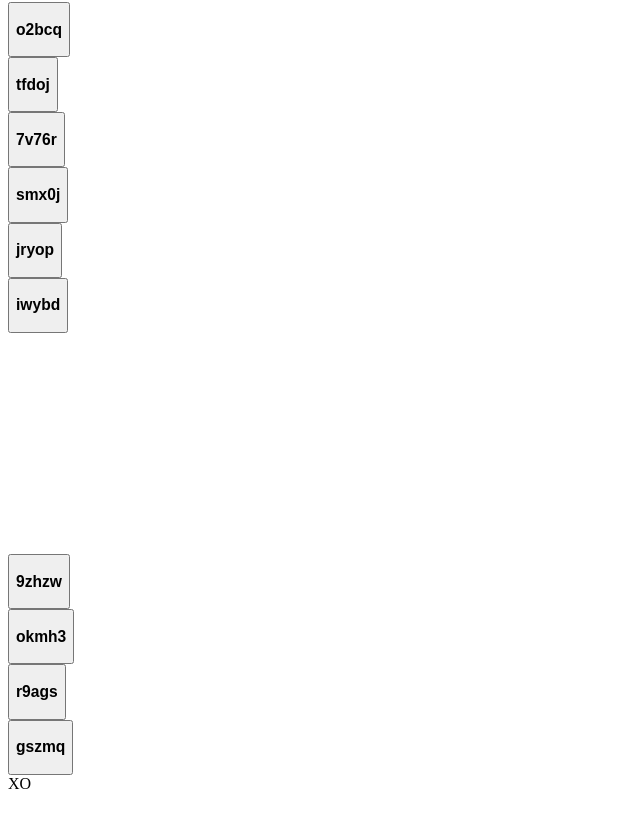
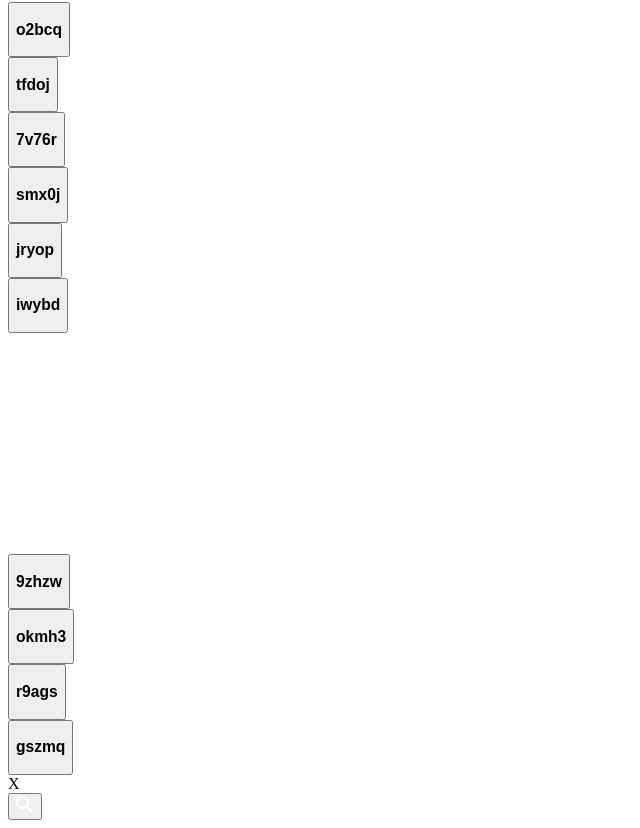
Before and after one commit to n0sfer666/data-sheets, a React app: page / in a window 1280 px wide. Shown: the part 777-1605 px from the top of the page, without its empty margins (0-640 px from the left). Before the commit the page ends 1578 px from the top, so only its background shows below. Built offline with nearby package versions, Linux system fonts and the light colour scheme.

Commit message:
create SVG, finder

```diff
--- /dev/null
+++ b/src/components/finder/finder.scss
@@ -0,0 +1,29 @@
+$color-bg: #C4C4C4;
+$color-input-bg: #fff;
+.Finder {
+  height: 36px;
+  display: flex;
+  flex-wrap: nowrap;
+  justify-content: center;
+  align-items: center;
+  background-color: $color-bg;
+  box-shadow: 2px 2px 4px rgba(0, 0, 0, 0.25);
+  border-radius: 50px;
+
+  &__button {
+    width: 36px;
+    height: 36px;
+    border-radius: 50px;
+    display: flex;
+    justify-content: center;
+    align-items: center;
+  }
+
+  &__input {
+    border: none;
+    width: 107px;
+    height: 20px;
+    background: $color-input-bg;
+    border-radius: 50px;
+  }
+}
--- /dev/null
+++ b/src/components/finder/finder.tsx
@@ -0,0 +1,29 @@
+import React, { useState } from 'react';
+import LensSvg from '../lens-svg/lens-svg';
+
+const styles = {
+  main: 'Finder',
+  button: 'Finder__button',
+  input: 'Finder__input',
+};
+
+function Finder() {
+  const [isOpen, setIsOpen] = useState(false);
+  const callbacks = {
+    onButtonClick: () => {
+      setIsOpen(!isOpen);
+    },
+  };
+  return (
+    <div className={styles.main}>
+      {
+        (isOpen) && (<input style={{ marginLeft: '8px' }} className={styles.input} />)
+      }
+      <button className={styles.button} type="button" onClick={callbacks.onButtonClick}>
+        <LensSvg />
+      </button>
+    </div>
+  );
+}
+
+export default Finder;
--- a/src/components/layout/layout.scss
+++ b/src/components/layout/layout.scss
@@ -11,5 +11,6 @@ $main-margin: calc(47% * 100 / 1920);
     bottom: 12px;
     right: 12px;
     z-index: 100;
+    display: flex;
   }
 }
--- /dev/null
+++ b/src/components/lens-svg/lens-svg.tsx
@@ -0,0 +1,11 @@
+import React from 'react';
+
+function LensSvg() {
+  return (
+    <svg width="18" height="18" viewBox="0 0 18 18" fill="none" xmlns="http://www.w3.org/2000/svg">
+      <path d="M12.5 11H11.71L11.43 10.73C12.41 9.59 13 8.11 13 6.5C13 2.91 10.09 0 6.5 0C2.91 0 0 2.91 0 6.5C0 10.09 2.91 13 6.5 13C8.11 13 9.59 12.41 10.73 11.43L11 11.71V12.5L16 17.49L17.49 16L12.5 11ZM6.5 11C4.01 11 2 8.99 2 6.5C2 4.01 4.01 2 6.5 2C8.99 2 11 4.01 11 6.5C11 8.99 8.99 11 6.5 11Z" fill="white" />
+    </svg>
+  );
+}
+
+export default LensSvg;
--- a/src/index.tsx
+++ b/src/index.tsx
@@ -1,5 +1,6 @@
 import React from 'react';
 import { createRoot } from 'react-dom/client';
+import Finder from './components/finder/finder';
 import Layout from './components/layout/layout';
 import App from './pages/app/app';
 import randomData from './utils/getRandomData';
@@ -16,7 +17,7 @@ function Index() {
     <Layout footer={(
       <>
         <span>X</span>
-        <span>O</span>
+        <Finder />
       </>
 )}
     >
```
Also changed, not shown: src/components/close-svg/close-svg.tsx (added, +11 -0 lines), src/components/finder/finder.types.ts (added).
